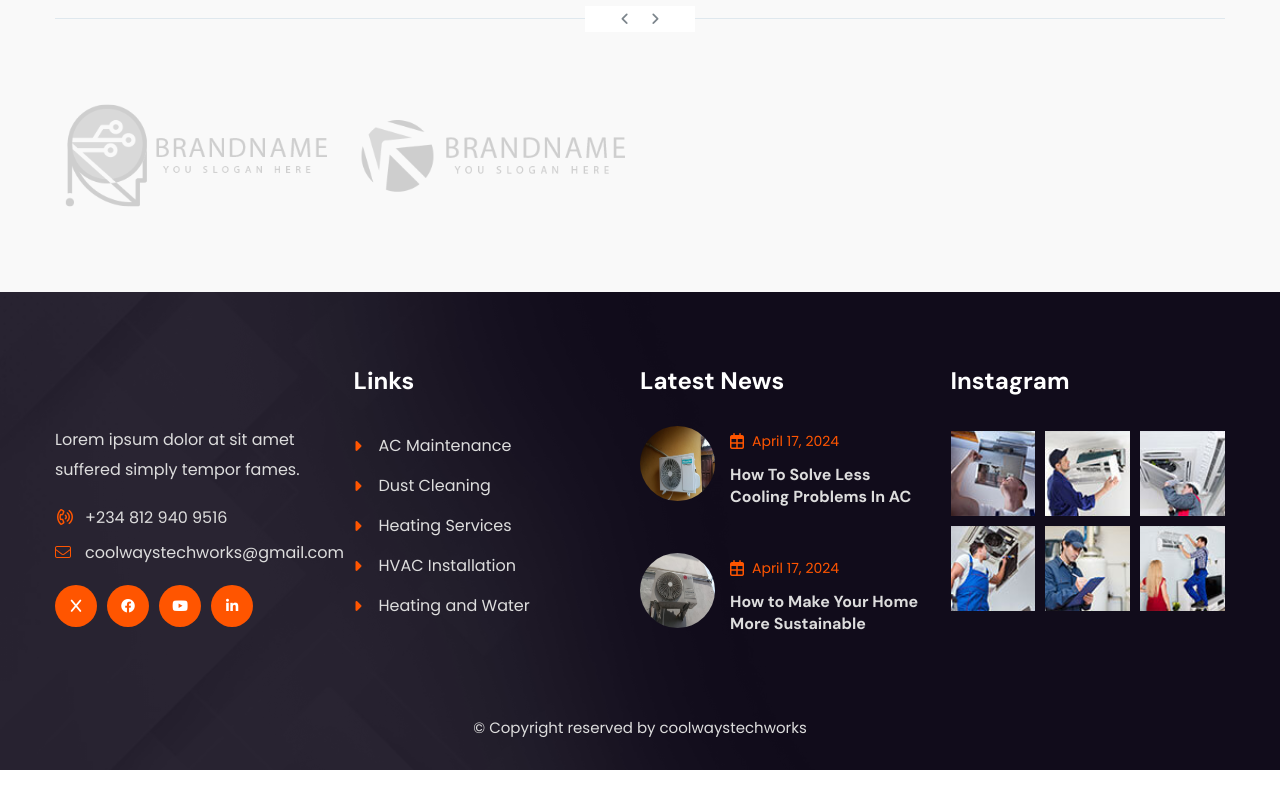
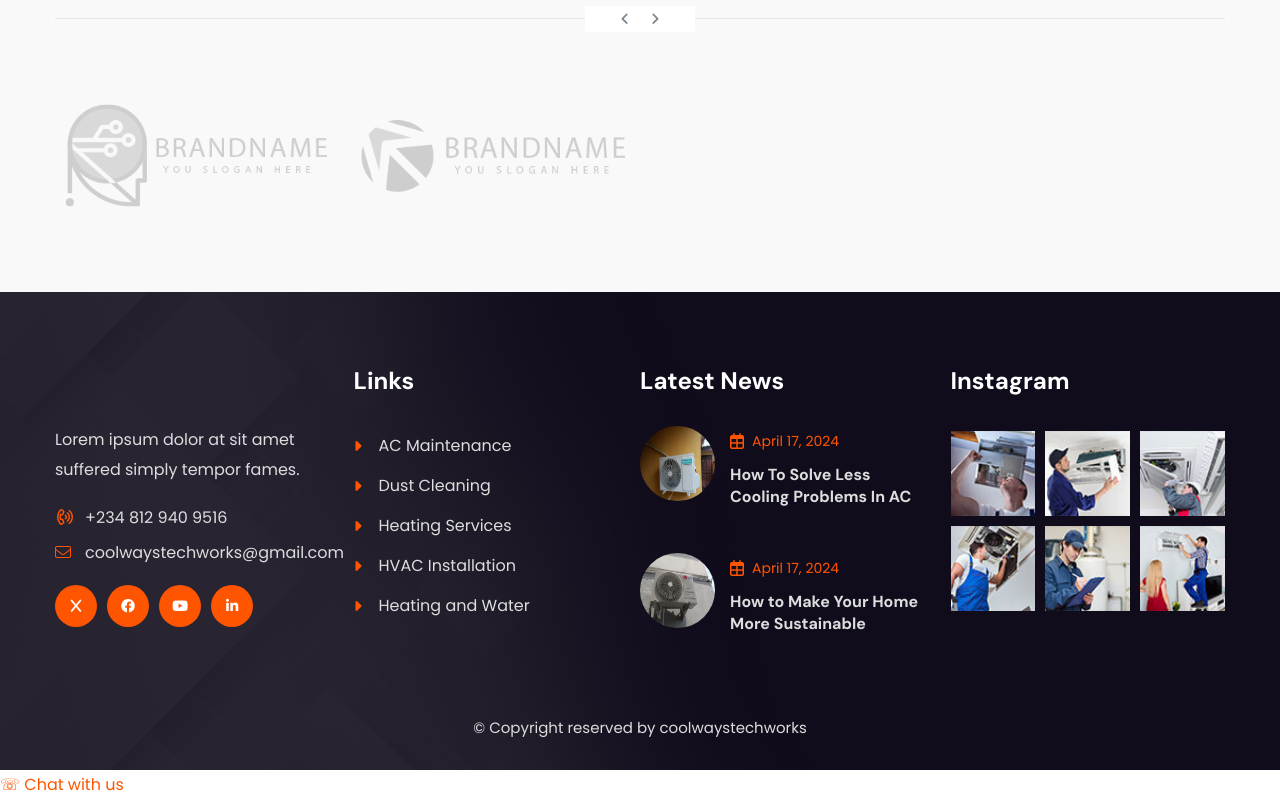
Before and after one commit to ACRepairBoss/homepage, a plain HTML site: page index.html in a window 1280 px wide. Shown: the part 7079-7879 px from the top of the page. Before the commit the page ends 7849 px from the top, so only its background shows below. Drawn offline with nearby package versions, Linux system fonts and the light colour scheme; no server answers; a web font is replaced by a local one.

Commit message:
Update index.html

```diff
--- a/index.html
+++ b/index.html
@@ -898,5 +898,18 @@
   })(jQuery);
 </script>
 <script type="module" src="https://static.cloudflareinsights.com/beacon.min.js/v4513226cdae34746b4dedf0b4dfa099e1781791509496" integrity="sha512-ZE9pZaUXND66v380QUtch/5sE9tPFh2zg45pR2PB0CVkCtOREv2AJKkSidISWkysEuQ0EH8faUU5du78bx87UQ==" data-cf-beacon='{"version":"2024.11.0","token":"88f4fa328f314d4c95a104b4a60b2313","r":1}' crossorigin="anonymous"></script>
+
+  <!-- WhatsApp Support Button -->
+<a href="https://wa.me/2348143675326?text=Hello%20Coolways%2C%20I%20need%20help%20with%20my%20AC."
+   class="whatsapp-support"
+   target="_blank"
+   rel="noopener noreferrer"
+   aria-label="Chat with Coolways on WhatsApp">
+
+    <span class="whatsapp-icon">☏</span>
+    <span class="whatsapp-text">Chat with us</span>
+
+</a>
+
 </body>
 </html>
```
